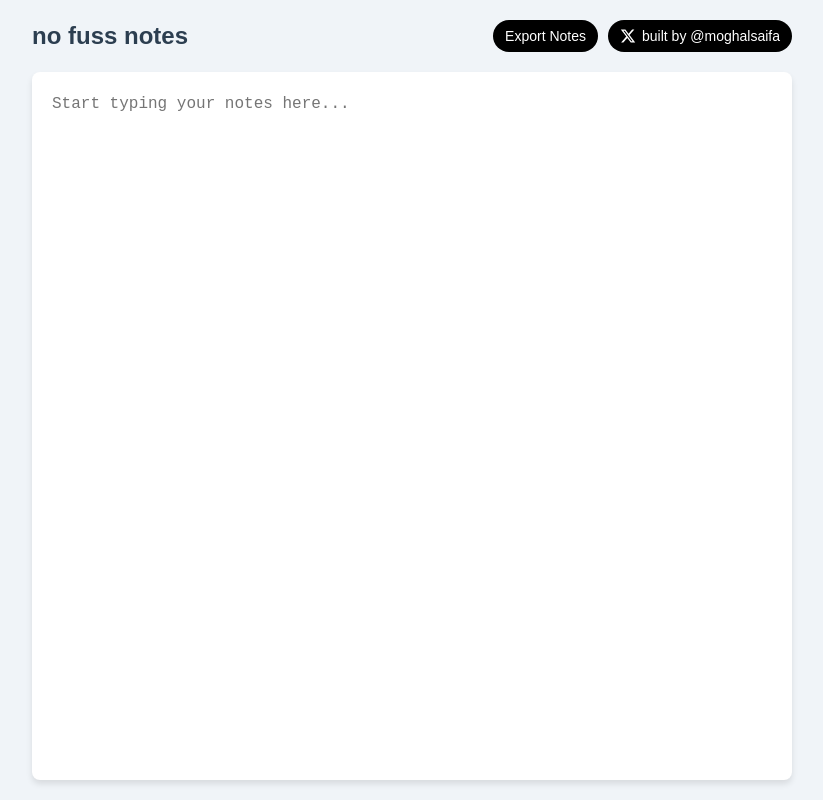
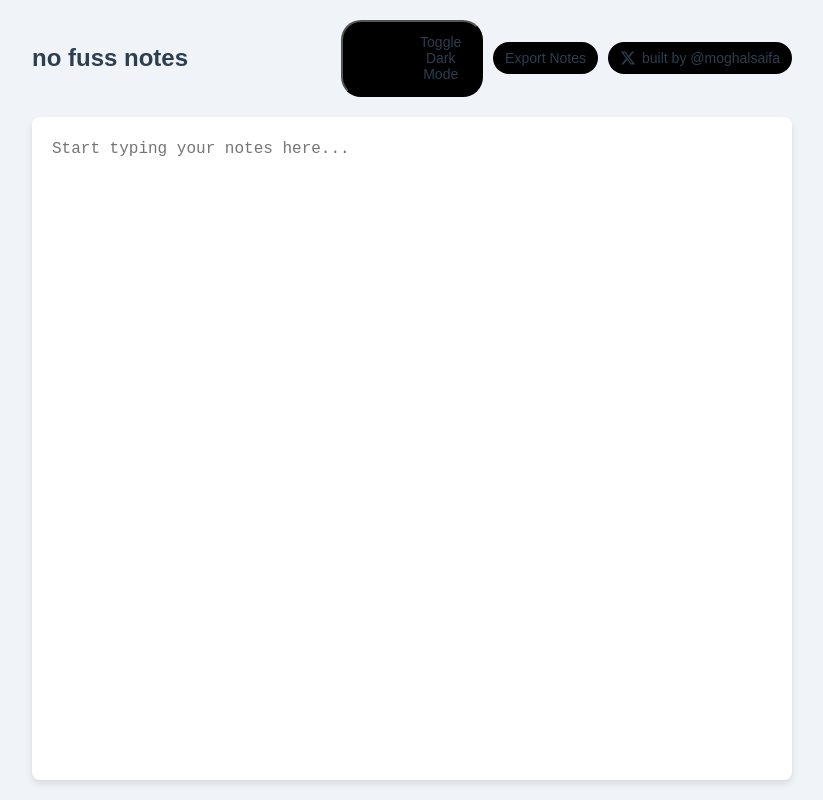
Before and after one commit to moghalsaif/no-fuss-notes, a plain HTML site: page index.html in a window 1280 px wide. Shown: the whole page, without its empty margins (228-1051 px from the left). Drawn offline with Linux system fonts and the light colour scheme.

Commit message:
Update index.html

```diff
--- a/index.html
+++ b/index.html
@@ -5,11 +5,29 @@
     <meta name="viewport" content="width=device-width, initial-scale=1.0">
     <title>No Fuss Notes</title>
     <style>
+        :root {
+            --bg-color: #f0f4f8;
+            --text-color: #2c3e50;
+            --button-bg: #000000;
+            --button-hover: #333333;
+            --box-shadow: 0 4px 6px rgba(0, 0, 0, 0.1);
+        }
+
+        .dark-mode {
+            --bg-color: #333333;
+            --text-color: #f0f4f8;
+            --button-bg: #f0f4f8;
+            --button-hover: #cccccc;
+            --box-shadow: 0 4px 6px rgba(0, 0, 0, 0.3);
+        }
+
         body, html {
             height: 100%;
             margin: 0;
             font-family: Arial, sans-serif;
-            background-color: #f0f4f8;
+            background-color: var(--bg-color);
+            color: var(--text-color);
+            transition: background-color 0.5s, color 0.5s;
         }
         .container {
             display: flex;
@@ -29,22 +47,22 @@
         .title {
             font-size: 24px;
             font-weight: bold;
-            color: #2c3e50;
+            color: var(--text-color);
         }
-        .credit, .export-btn {
+        .credit, .export-btn, .mode-btn {
             display: flex;
             align-items: center;
             font-size: 14px;
-            color: #ffffff;
+            color: var(--text-color);
             text-decoration: none;
-            background-color: #000000;
+            background-color: var(--button-bg);
             padding: 8px 12px;
             border-radius: 20px;
             transition: background-color 0.3s ease;
             cursor: pointer;
         }
-        .credit:hover, .export-btn:hover {
-            background-color: #333333;
+        .credit:hover, .export-btn:hover, .mode-btn:hover {
+            background-color: var(--button-hover);
         }
         .credit svg {
             width: 16px;
@@ -55,6 +73,9 @@
         .export-btn {
             margin-right: 10px;
             border: none;
+        }
+        .mode-btn {
+            margin-right: 10px;
         }
         .header-right {
             display: flex;
@@ -69,7 +90,8 @@
             line-height: 1.6;
             resize: none;
             background-color: #ffffff;
-            box-shadow: 0 4px 6px rgba(0, 0, 0, 0.1);
+            box-shadow: var(--box-shadow);
+            color: var(--text-color);
         }
         #notepad:focus {
             outline: none;
@@ -82,6 +104,14 @@
         <div class="header">
             <div class="title">no fuss notes</div>
             <div class="header-right">
+                <button class="mode-btn" onclick="toggleDarkMode()">
+                    <svg viewBox="0 0 24 24" aria-hidden="true">
+                        <g>
+                            <path d="M12 3.25a8.75 8.75 0 100 17.5 8.75 8.75 0 000-17.5zM2 12C2 6.477 6.477 2 12 2s10 4.477 10 10-4.477 10-10 10S2 17.523 2 12zm10 6.75a6.75 6.75 0 110-13.5 6.75 6.75 0 010 13.5z"></path>
+                        </g>
+                    </svg>
+                    Toggle Dark Mode
+                </button>
                 <button class="export-btn" onclick="exportNotes()">Export Notes</button>
                 <a href="https://x.com/moghalsaifa" target="_blank" class="credit">
                     <svg viewBox="0 0 24 24" aria-hidden="true">
@@ -98,6 +128,7 @@
 
     <script>
         const notepad = document.getElementById('notepad');
+        const body = document.body;
 
         // Load saved note from localStorage
         notepad.value = localStorage.getItem('noFussNote') || '';
@@ -120,6 +151,11 @@
             document.body.removeChild(a);
             URL.revokeObjectURL(url);
         }
+
+        // Function to toggle dark mode
+        function toggleDarkMode() {
+            body.classList.toggle('dark-mode');
+        }
     </script>
 </body>
 </html>
```
